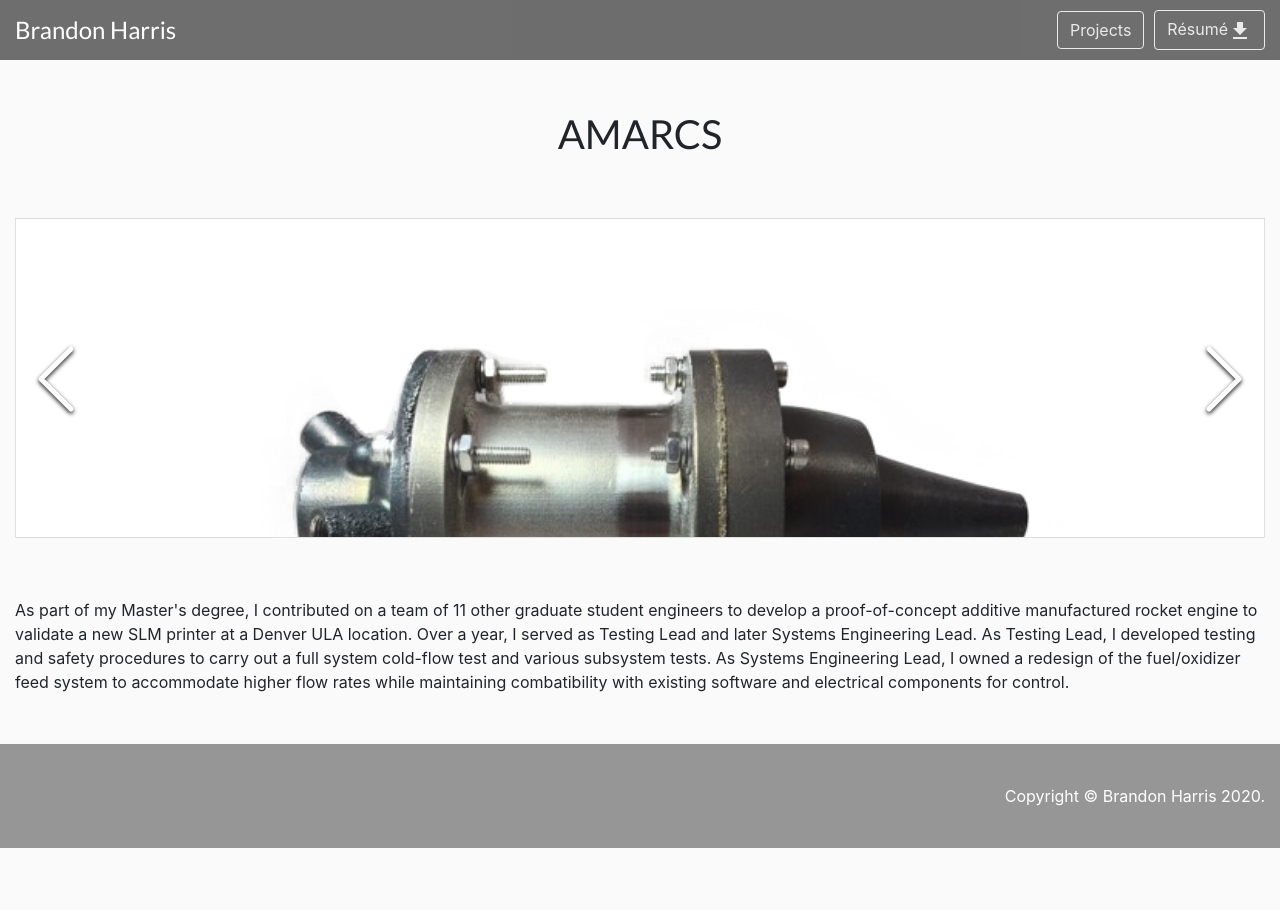
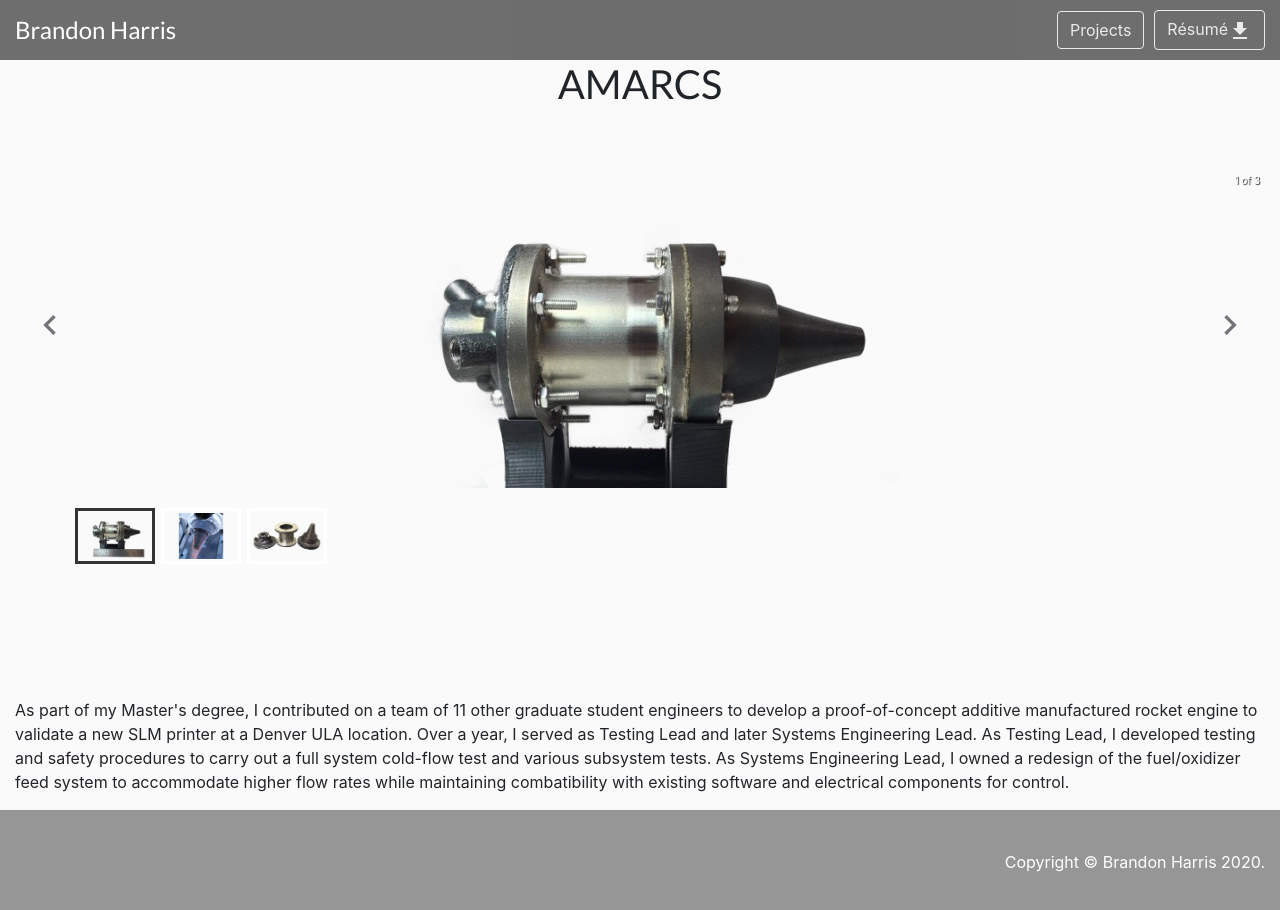
Before and after one commit to brha8286/portfolio-react, a React (Create React App) app: page /portfolio-react/project/amarcs in a window 1280 px wide. Shown: the top 910 px of the page. Before the commit the page ends 848 px from the top, so only its background shows below. Built offline with nearby package versions, Linux system fonts and the light colour scheme.

Commit message:
Changed the layout of the homepage

```diff
--- a/package.json
+++ b/package.json
@@ -11,8 +11,7 @@
     "react": "^16.13.1",
     "react-bootstrap": "^1.2.2",
     "react-dom": "^16.13.1",
-    "react-image-gallery": "^1.0.7",
-    "react-pdf": "^4.2.0",
+    "react-responsive-carousel": "^3.2.9",
     "react-router-dom": "^5.2.0",
     "react-router-hash-link": "^2.0.0"
   },
--- a/src/components/Header/header.module.scss
+++ b/src/components/Header/header.module.scss
@@ -16,8 +16,12 @@
   .brandonBrand {
     font-family: "Lato", sans-serif;
     color: white;
-    font-size: 1.5rem;
     text-decoration: none;
+    font-size: 1.2rem;
+
+    @include screen-md {
+      font-size: 1.5rem;
+    }
 
     &:hover {
       text-shadow: 2px 2px $brandon-red;
--- a/src/components/Header/index.jsx
+++ b/src/components/Header/index.jsx
@@ -21,7 +21,7 @@ export const Header = ({ className, brandClassName, navClassName }) => {
 
           <Button variant="outline-light" href={resume} target="_blank" className={classes.resumeButton}>
             Résumé
-            <span className="material-icons"> get_app </span>
+            <span className="material-icons" aria-hidden={true}>get_app</span>
           </Button>
         </nav>
       </Container>
--- a/src/components/Homepage/homepage.module.scss
+++ b/src/components/Homepage/homepage.module.scss
@@ -14,8 +14,6 @@ $heroOverlayHeight: 326px;
   max-height: 900px;
   color: $dark;
 }
-
-;
 
 .heroOverlay {
   @extend %overlay;
@@ -75,38 +73,25 @@ $heroOverlayHeight: 326px;
 ;
 }
 
-.section {
+.main {
+  text-align: center;
+
   h2 {
     font-size: 2.5rem;
-    margin-bottom: $section-margin;
     text-align: center;
   }
 }
 
-.projectGrid {
-  display: grid;
-  grid-template-columns: 1fr;
-  grid-gap: 1.5rem;
+.section {
+  padding: $section-margin 0;
+}
 
-  @include screen-md {
-    grid-template-columns: 1fr 1fr;
-  }
+.projectImg {
+  max-height: 500px;
+  object-fit: cover;
+  margin-bottom: 3rem;
+}
 
-  @include screen-lg {
-    grid-template-columns: 1fr 1fr 1fr;
-  }
-
-  .projectImg {
-    background-color: white;
-    max-height: 200px;
-    object-fit: cover;
-    transition: transform .2s ease-in-out; // animate the image growing on hover
-    border: 1px solid transparent; // Since borders take up space, always apply a border to the image but make invisible to start
-
-    &:hover {
-      transform: scale(1.05); // visually grow the image
-      border-color: rgba(0, 0, 0, 0.125); // show the border
-      border-radius: 0.25rem;
-    }
-  }
+.seeMoreBtn {
+  margin-top: 1.5rem;
 }
--- a/src/components/Homepage/index.jsx
+++ b/src/components/Homepage/index.jsx
@@ -1,18 +1,19 @@
-import {Container, Card} from "react-bootstrap";
+import {Container} from "react-bootstrap";
 import React from 'react';
 import clsx from 'clsx';
 
 import {PROJECTS} from 'resources/projects';
-import 'react-image-gallery/styles/css/image-gallery.css';
 import bannerImage from "resources/banner.jpg";
 
 import classes from './homepage.module.scss';
 import {useScrollWatch} from "../../hooks/useScrollWatch";
-import {Link} from "react-router-dom";
 import {ProjectDialog} from "../ProjectDialog";
 import {Header} from "../Header";
 import {LinkButton} from "../LinkButton";
 import {useQuery} from "../../hooks/useQuery";
+import {ProjectCarousel} from "../ProjectCarousel";
+
+const COLORS = ['rgba(100, 175, 233, .3)', 'rgba(200, 200, 62, .3)', 'rgba(200, 200, 190, .3)', 'rgba(180, 70, 60, .3)']
 
 export function Homepage() {
   const introSectionRef = React.useRef(null); // A reference to the element around the buttons so we can watch if we have scrolled past it
@@ -49,32 +50,25 @@ export function Homepage() {
         />
       </div>
 
-      <main>
-        <section className={classes.section}>
-          <Container id="projects">
-            <h2>Projects</h2>
-            <div className={classes.projectGrid}>
-              {PROJECTS.map((card) => (
-                <Card key={card.id} className={classes.card}>
-                  <Link to={`?project=${card.id}`} title={"See more images"}>
-                    <img className={clsx("card-img-top", classes.projectImg)} src={card.images[0]}/>
-                  </Link>
-                  <Card.Body>
-                    <Card.Title>{card.title}</Card.Title>
-                    <Card.Text>
-                      {card.short}
-                    </Card.Text>
-                  </Card.Body>
-                  <Card.Footer>
-                    <LinkButton to={`/project/${card.id}`} variant="primary">
-                      See More
-                    </LinkButton>
-                  </Card.Footer>
-                </Card>
-              ))}
-            </div>
-          </Container>
-        </section>
+      <main className={classes.main}>
+        <Container className={classes.section}>
+          <h2 id="projects">Projects</h2>
+          <p>[Short description of the projects section]</p>
+        </Container >
+
+        {PROJECTS.map((project, index) => (
+          <section key={project.id} style={{ backgroundColor: COLORS[index % COLORS.length] }}>
+            <Container className={classes.section}>
+              <ProjectCarousel project={project} showThumb={false} autoPlay={true} />
+              <h3>{project.title}</h3>
+              <p>{project.short}</p>
+
+              <LinkButton to={`/project/${project.id}`} variant="primary" className={classes.seeMoreBtn}>
+                Read More
+              </LinkButton>
+            </Container>
+          </section>
+        ))}
       </main>
     </>
   );
--- a/src/components/Project/project.module.scss
+++ b/src/components/Project/project.module.scss
@@ -8,7 +8,6 @@
   }
 
   .carousel {
-    background-color: white;
     margin-bottom: $section-margin;
   }
 }
--- a/src/components/ProjectCarousel/index.jsx
+++ b/src/components/ProjectCarousel/index.jsx
@@ -1,12 +1,11 @@
 import React from 'react';
-import ImageGallery from 'react-image-gallery';
+import { Carousel } from 'react-responsive-carousel';
 import clsx from "clsx";
 
 import classes from './projectCarousel.module.scss';
-import 'react-image-gallery/styles/css/image-gallery.css';
+import "react-responsive-carousel/lib/styles/carousel.min.css";
 
-export function ProjectCarousel({project, className}) {
-
+export function ProjectCarousel({project, className, showThumbs = true, autoPlay= false }) {
   const {images} = project || {}; // project could be undefined so give empty object as a fallback
   if (!images || !images.length) {
     return null
@@ -14,14 +13,33 @@ export function ProjectCarousel({project, className}) {
 
   return (
     <div className={clsx(classes.carouselContainer, className)}>
-      <ImageGallery
-        items={images.map((image) => (
-          {original: image, originalClass: classes.carouselImage}
-        ))}
-        showThumbnails={false}
-        showPlayButton={false}
-        showFullscreenButton={false}
-      />
+      <Carousel
+        showThumbs={showThumbs}
+        autoPlay={autoPlay}
+        stopOnHover={false}
+        infiniteLoop={true}
+        showArrows={true}
+        showIndicators={false}
+        useKeyboardArrows={true}
+        renderArrowPrev={(onClickHandler, hasPrev, label) =>
+          <button type="button" onClick={onClickHandler} title={label} className={clsx(classes.controlButton, classes.left)}>
+            <span className="material-icons">navigate_before</span>
+          </button>
+        }
+        renderArrowNext={(onClickHandler, hasNext, label) =>
+          <button type="button" onClick={onClickHandler} title={label} className={clsx(classes.controlButton, classes.right)}>
+            <span className="material-icons">navigate_next</span>
+          </button>
+        }
+      >
+        {
+          images.map(image => (
+            <div className={classes.image}>
+              <img src={image} style={{ width: '100%', height: 'auto' }} />
+            </div>
+          ))
+        }
+      </Carousel>
     </div>
   )
 }
--- a/src/components/ProjectCarousel/projectCarousel.module.scss
+++ b/src/components/ProjectCarousel/projectCarousel.module.scss
@@ -1,31 +1,63 @@
 @import "styles/settings";
 
 $slide-height: 40vh;
+$control-color: rgb(55, 57, 64);
 
 .carouselContainer {
-  position: relative; // Must be relative so the previous/next buttons can be positioned absolutely
-  max-height: 500px;
-  height: $slide-height;
-  overflow: hidden;
-  border: 1px solid rgba(0, 0, 0, 0.125);
+  display: block;
+  position: relative;
+  padding-bottom: 2rem;
+
+  :global(.slide) {
+    display: flex;
+    align-items: center;
+    background: none !important;
+  }
 }
 
-.carouselRight {
-  right: 0;
-  top: 40%;
-  z-index: 10;
-  position: absolute !important;
+.controlButton {
+  position: absolute;
+  z-index: 2;
+  top: 0;
+  border: 0;
+  background: 0;
+  color: rgba($control-color, .7);
+  padding: 15px;
+  height: 100%;
+  cursor: pointer;
+
+  &:hover {
+    color: $control-color;
+    background-color: rgba(#cccccc, .1);
+  }
+
+  & > * {
+    font-size: 2.5rem;
+    color: inherit;
+  }
+
+  &.left {
+    left: 0;
+  }
+
+  &.right {
+    right: 0;
+  }
 }
 
-.carouselLeft {
-  left: 0;
-  top: 40%;
-  z-index: 10;
-  position: absolute !important;
+.image {
+  height: $slide-height;
+  max-height: 500px;
+
+  @include screen-md {
+    width: 70%;
+  }
+
+  @include screen-lg {
+    width: 50%;
+  }
+
+  img {
+    object-fit: cover;
+  }
 }
-
-.carouselImage {
-  height: $slide-height;
-  width: 100%;
-  overflow-x: hidden;
-}
--- a/src/styles/global.scss
+++ b/src/styles/global.scss
@@ -14,11 +14,6 @@ body {
   margin: 0;
 }
 
-main {
-  margin-top: 50px;
-  margin-bottom: 50px;
-}
-
 html,
 body,
 #root {
```
Also changed, not shown: 1 other file (tests, documents, lock files or other folders).
